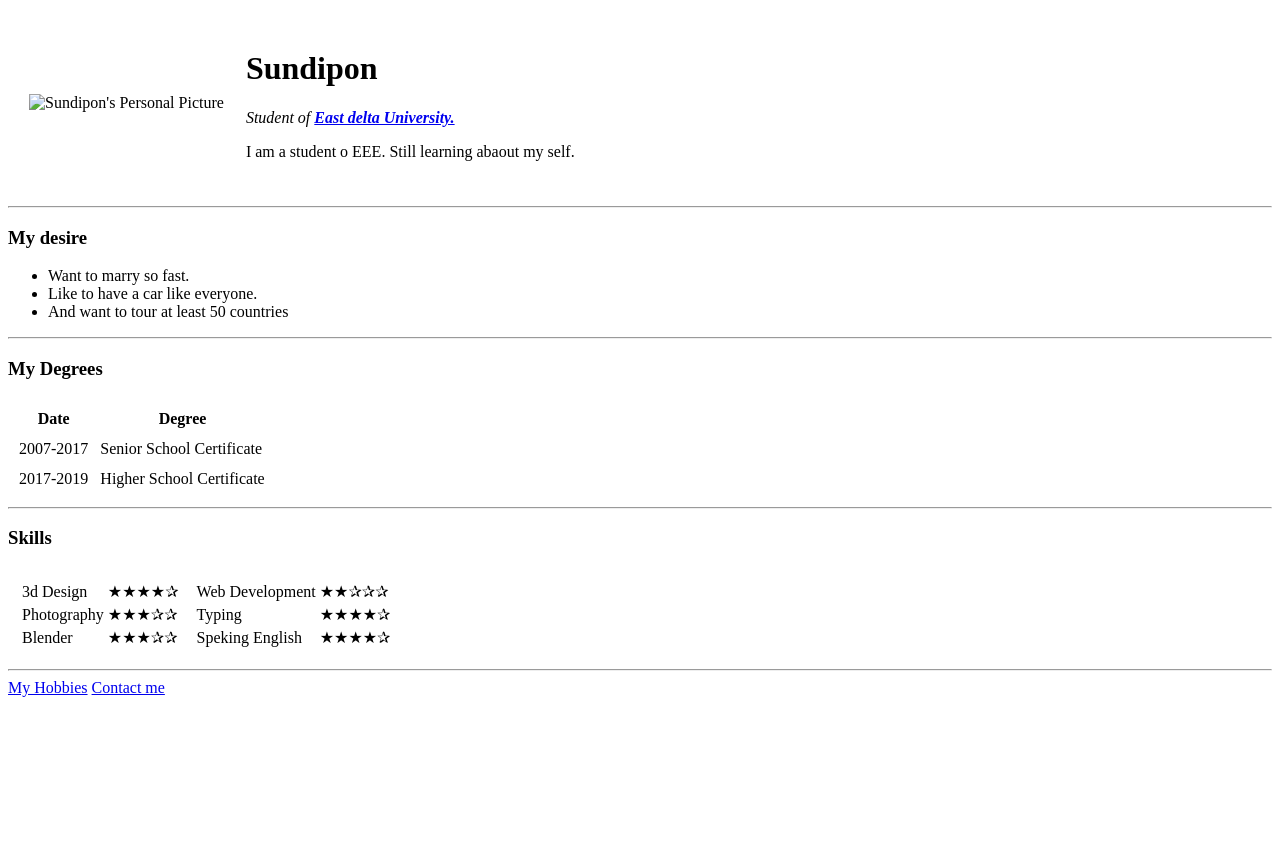
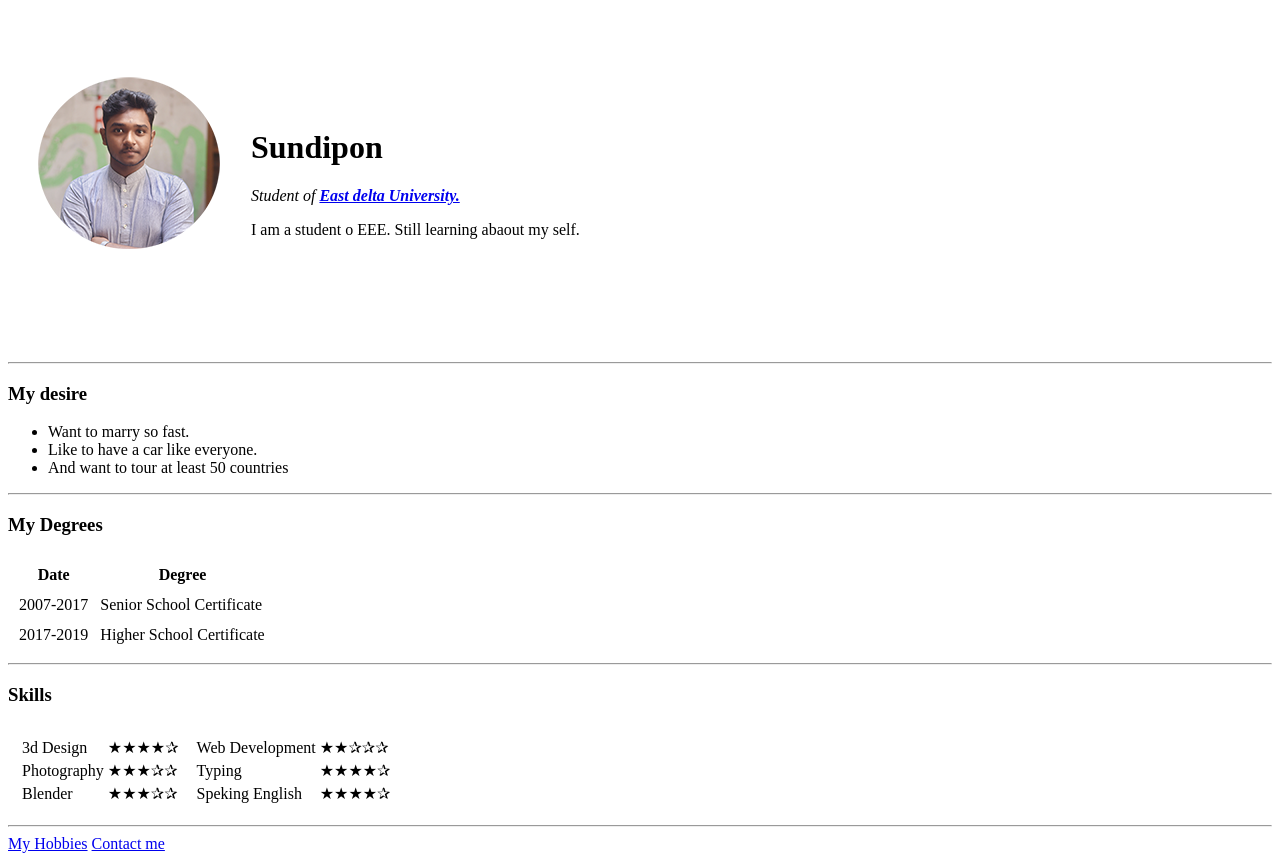
Before and after one commit to Sundipon/CV, a plain HTML site: page index.html in a window 1280 px wide. Before the commit the page ends 800 px from the top, so only its background shows below. Drawn offline with Linux system fonts and the light colour scheme.

Commit message:
Update index.html

```diff
--- a/index.html
+++ b/index.html
@@ -8,7 +8,7 @@
 <body>
   <table cellspacing="20">
     <tr>
-      <td><img src="image/_DSC6902-01.png" alt="Sundipon's Personal Picture"></td>
+      <td><img src="_DSC6902-01.png" alt="Sundipon's Personal Picture"></td>
       <td><h1>Sundipon</h1>
       <p><em>Student of <strong><a href="https://www.eastdelta.edu.bd/">East delta University.</a></strong></em></p>
       <p>I am a student o EEE. Still learning abaout my self.</p></td>
```
